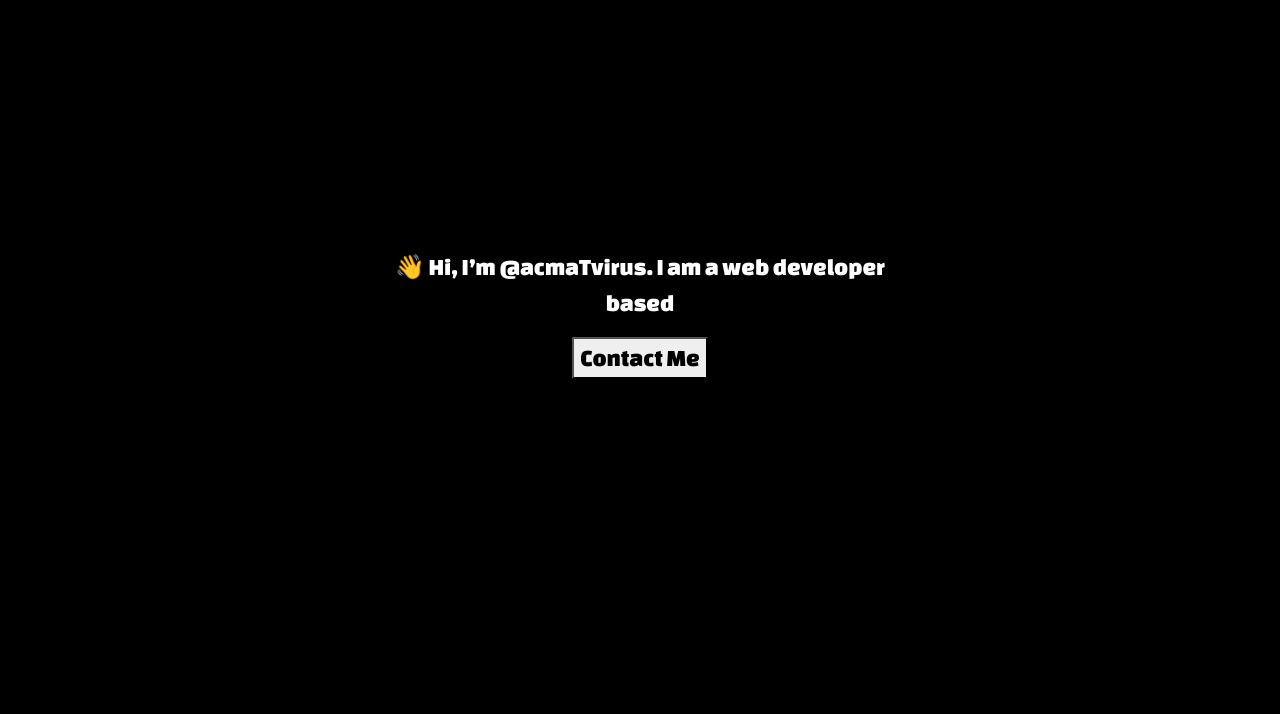
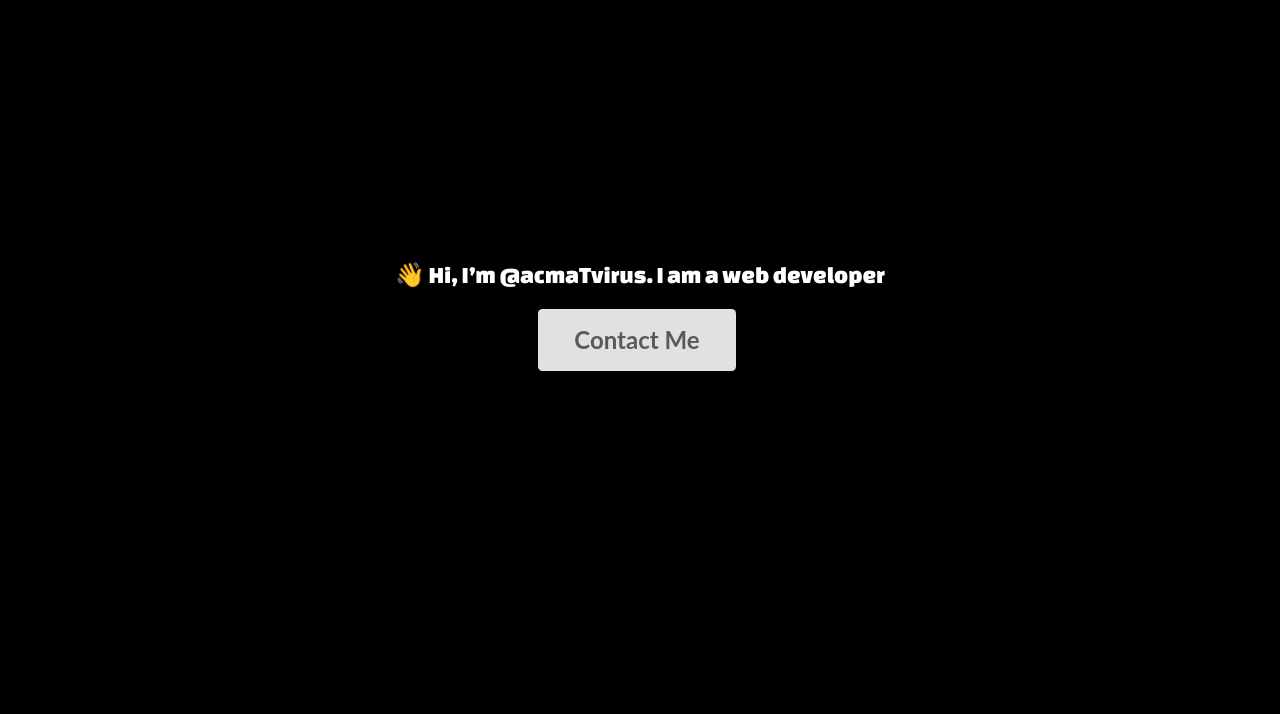
Before and after one commit to whatido/me, a plain HTML site: page index.html in a window 1280 px wide. Shown: the part 86-800 px from the top of the page. Drawn offline with nearby package versions, Linux system fonts and the light colour scheme; files that its build step writes are made by us from their sources.

Commit message:
reponsive

```diff
--- a/index.html
+++ b/index.html
@@ -30,15 +30,15 @@
 			<div class="row vh-100">
 				<div class="col-md-6 offset-md-3 col-12 mt-auto mb-auto text-center">
 					<p>
-						👋 Hi, I’m @acmaTvirus. I am a web developer based
+						👋 Hi, I’m @acmaTvirus. I am a web developer
 					</p>
-					<div class="text-center"><button>Contact Me</button></div>
+					<div class="text-center"><a id="contact" href="#"><button>Contact Me</button></a></div>
 				</div>
 			</div>
-			<div class="row vh-100">
-				<div class="col-6 mt-auto mb-auto"><img src="imgs/logo.png" alt=""></div>
-				<div class="col-6 mt-auto mb-auto">
-					<div class="aboutme">About Me</div>
+			<div class="row vh-100 aboutme">
+				<div class="col-md-6 col-12 mt-auto mb-auto"><img src="imgs/logo.png" alt=""></div>
+				<div class="col-md-6 col-12 mt-auto mb-auto">
+					<div><h2 class="heading-8">About Me</h2></div>
 					<p>
 						I have been working as a freelance web developer since 2019.
 						I’ve always been someone who has both a creative and a logical side.
@@ -51,7 +51,7 @@
 			</div>
 			<div class="row vh-100 text-center">
 				<div class="col-12 mt-auto mb-auto">
-					<div class="">WHAT I DO</div>
+					<div class=""><h2 class="heading-8">WHAT I DO</h2></div>
 					<ul class="whatido text-center">
 						<li>
 							<img src="imgs/base-game.jpg" width="64px" height="64px" alt=""> <br>
@@ -66,7 +66,7 @@
 			</div>
 			<div class="row vh-100 text-center">
 				<div class="col-12 mt-auto mb-auto">
-					<div class="">PORTFOLIO</div>
+					<div class=""><h2 class="heading-8">PORTFOLIO</h2></div>
 					<ul class="portfolio text-center">
 						<li>
 							<img src="imgs/base-game.jpg" width="128px" height="128px" alt="">
@@ -80,20 +80,18 @@
 			<div class="row vh-100">
 				<div class="col-md-6 offset-md-3 col-12 mt-auto mb-auto text-center contact">
 					<h2 class="heading-8">CONTACT US</h2>
-					<div class="w-form-done" tabindex="-1" role="region" aria-label="Contact Form success">
-                        <div>Thank you! Your submission has been received!</div>
-                    </div>
-                    <div class="w-form-fail" tabindex="-1" role="region" aria-label="Contact Form failure">
-                        <div>Oops! Something went wrong while submitting the form.</div>
-                    </div>
+					<p>Lorem Ipsum dolor sit amet, consectetuer adipiscingelit. Duis tellus.</p>
 					<div class="w-form">
 						<form id="wf-form-Contact-Form" name="wf-form-Contact-Form" data-name="Contact Form"
 							method="get" class="form-2" aria-label="Contact Form">
-							<div class="contact-form-grid-2"><input type="text" class="text-field-2 w-input"
+							<div class="contact-form-grid-2">
+								<input type="text" class="text-field-2 w-input"
 									maxlength="256" name="First-Name" data-name="First Name"
-									placeholder="What's your name?" id="First-Name" required=""><input type="email"
+									placeholder="What's your name?" id="First-Name" required="">
+									<input type="email"
 									class="text-field-3 w-input" maxlength="256" name="Email" data-name="Email"
-									placeholder="Your email address" id="Email" required=""><textarea
+									placeholder="Your email address" id="Email" required="">
+									<textarea
 									data-name="Message" maxlength="5000" id="Message" name="Message"
 									placeholder="Type your message here"
 									class="textarea-2 w-node-_75dfca0a-e654-02a7-d51a-0e782bd2b2d8-480182b5 w-input"></textarea>
--- a/lib/main.js
+++ b/lib/main.js
@@ -12,7 +12,7 @@ function goToByScroll(id) {
 		'slow');
 }
 
-$(".menu > li > a").click(function (e) {
+$("a").click(function (e) {
 	// Prevent a page reload when a link is pressed
 	e.preventDefault();
 	// Call the scroll function
--- a/scss/_bases.scss
+++ b/scss/_bases.scss
@@ -3,23 +3,32 @@ body {
 	font-size: 24px;
 	color: #fff;
 	background-color: #000;
+	@include Responsive(XS) {
+		font-size: 12px;
+	}
 }
 
 ol,
 ul,
 li {
 	list-style-type: none;
+	@include Responsive(XS) {
+		padding: 0;
+	}
 }
-
 header {
 	overflow: hidden;
 	position: fixed;
 	top: 0;
 	width: 100%;
-    z-index: 999;
+	z-index: 999;
+
 	ol {
 		display: flex;
 		justify-content: space-between;
+		@include Responsive(XS) {
+			display: unset;
+		}
 	}
 }
 
@@ -29,3 +38,35 @@ footer {
 		justify-content: space-between;
 	}
 }
+
+// button styles
+button {
+	cursor: pointer;
+	display: inline-block;
+	min-height: 1em;
+	outline: 0;
+	border: none;
+	vertical-align: baseline;
+	background: #e0e1e2 none;
+	color: rgba(0, 0, 0, .6);
+	font-family: Lato, 'Helvetica Neue', Arial, Helvetica, sans-serif;
+	margin: 0 0.25em 0 0;
+	padding: 0.78571429em 1.5em 0.78571429em;
+	text-transform: none;
+	text-shadow: none;
+	font-weight: 700;
+	line-height: 1em;
+	font-style: normal;
+	text-align: center;
+	text-decoration: none;
+	border-radius: 0.28571429rem;
+	box-shadow: 0 0 0 1px transparent inset, 0 0 0 0 rgba(34, 36, 38, .15) inset;
+	transition: opacity .1s ease, background-color .1s ease, color .1s ease, box-shadow .1s ease, background .1s ease, -webkit-box-shadow .1s ease;
+}
+button:hover {
+    background-color: #cacbcd;
+    background-image: none;
+    -webkit-box-shadow: 0 0 0 1px transparent inset, 0 0 0 0 rgba(34, 36, 38, .15) inset;
+    box-shadow: 0 0 0 1px transparent inset, 0 0 0 0 rgba(34, 36, 38, .15) inset;
+    color: rgba(0,0,0,.8);
+}
--- a/scss/_class.scss
+++ b/scss/_class.scss
@@ -1,7 +1,14 @@
+.logo {
+	@include Responsive(XS) {
+		text-align: center;
+	}
+}
 .menu {
 	display: flex;
 	margin-right: 124px;
-
+	@include Responsive(SM) {
+		margin-right: 0;
+	}
 	li {
 		padding: 10px 15px;
 
@@ -9,6 +16,9 @@
 			font-size: 24px;
 			color: #FFF;
 			text-decoration: none;
+			@include Responsive(XS) {
+				font-size: 12px;
+			}
 		}
 
 	}
@@ -28,3 +38,6 @@
 		margin: 10px;
 	}
 }
+input {
+	margin: 5px 0;
+}
```
Also changed, not shown: scss/style.css, 1 other file.
